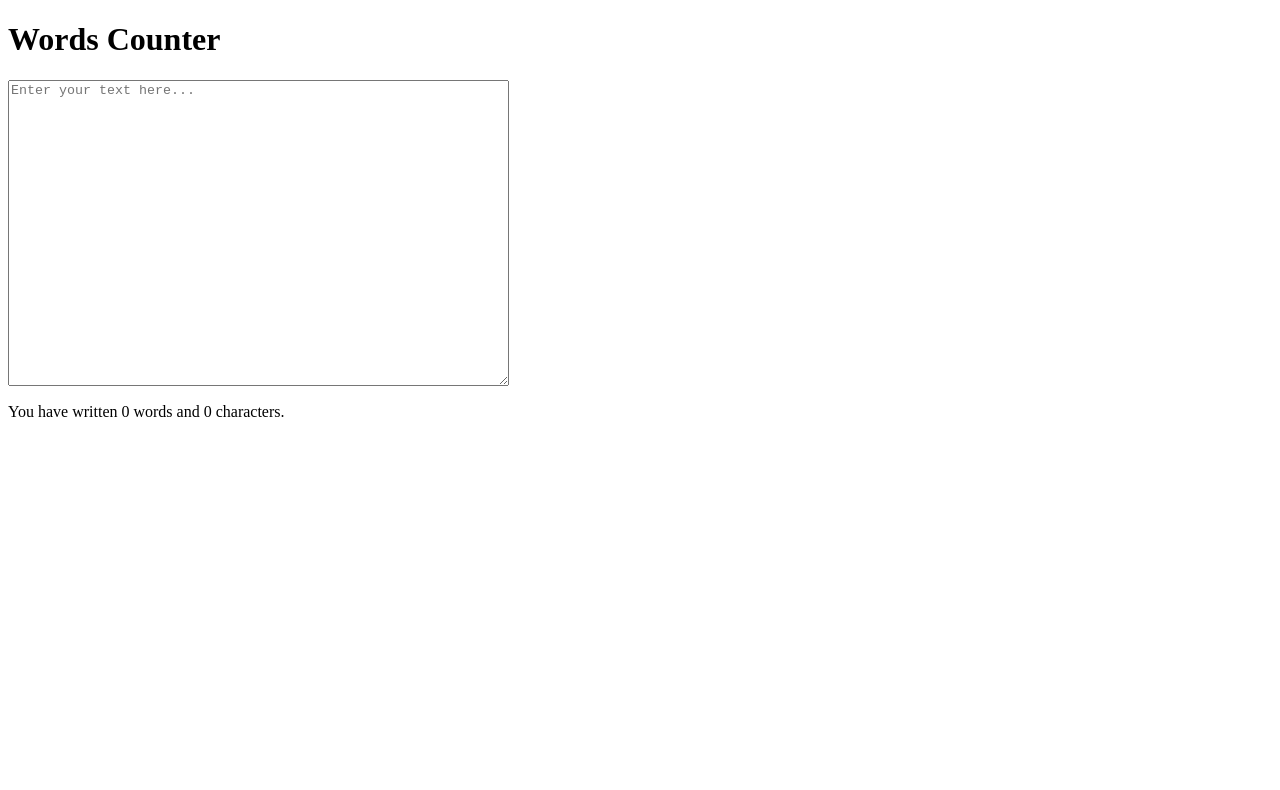
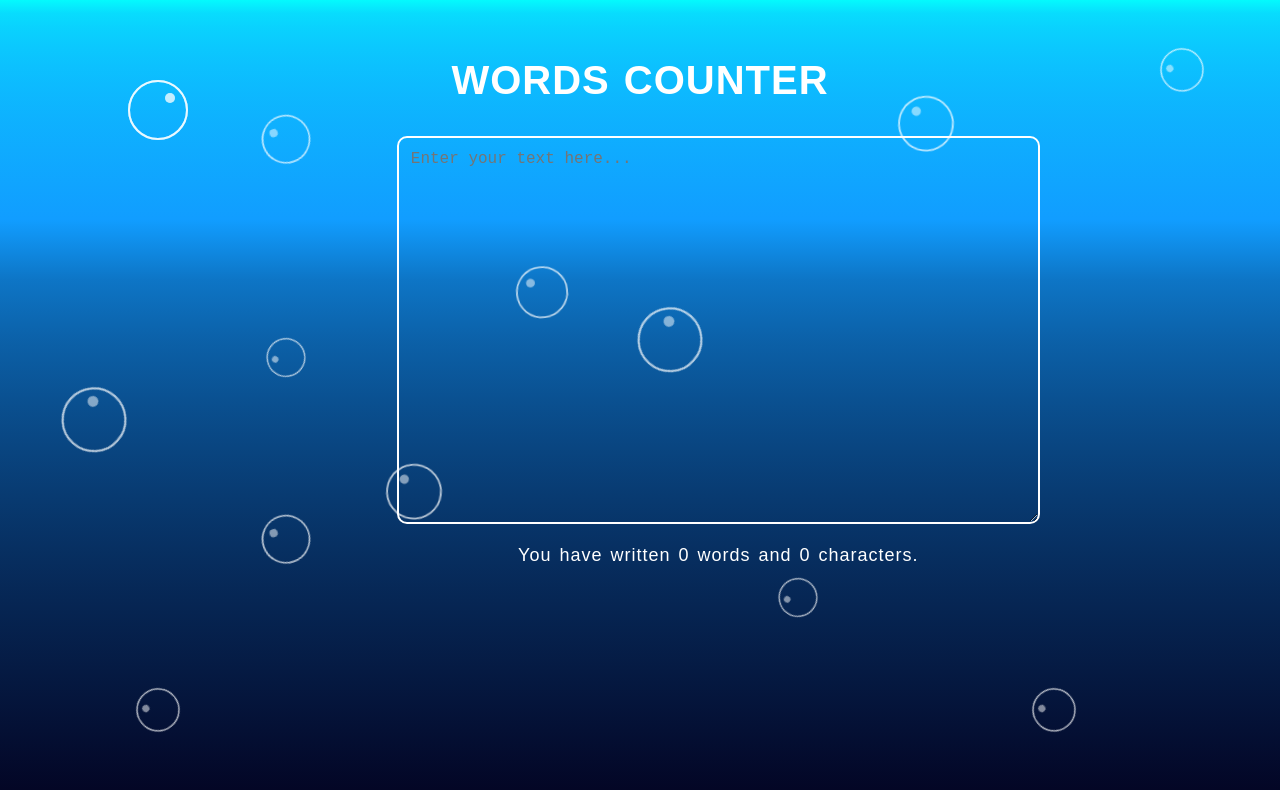
Before and after one commit to Profsain/words-counter-app, a plain HTML site: page index.html in a window 1280 px wide. Drawn offline with Linux system fonts and the light colour scheme.

Commit message:
add css style

```diff
--- a/index.html
+++ b/index.html
@@ -9,16 +9,32 @@
 </head>
 <body>
     <main>
-        <div class="container">
+        <div class="wrapper">
             <h1>Words Counter</h1>
-            <div>
+            <section class="container">
                 <textarea name="text" id="text" cols="60" rows="20" placeholder="Enter your text here..."></textarea>
-                <pre id="showText"></pre>
-            </div>
-            <div id="stat">
-                You have written 0 words and 0 characters.
-            </div>
+                <p id="stat">
+                    You have written 0 words and 0 characters.
+                </p>
+            </section>
+
+            <div><span class="dot"></span></div>
+            <div><span class="dot"></span></div>
+            <div><span class="dot"></span></div>
+            <div><span class="dot"></span></div>
+            <div><span class="dot"></span></div>
+            <div><span class="dot"></span></div>
+            <div><span class="dot"></span></div>
+            <div><span class="dot"></span></div>
+            <div><span class="dot"></span></div>
+            <div><span class="dot"></span></div>
+            <div><span class="dot"></span></div>
+            <div><span class="dot"></span></div>
+            <div><span class="dot"></span></div>
+            <div><span class="dot"></span></div>
+            <div><span class="dot"></span></div>
         </div>
+
     </main>
 
     <script src="scripts/counter.js"></script>
--- a/styles/style.css
+++ b/styles/style.css
@@ -0,0 +1,156 @@
+* {
+    padding: 0;
+    margin: 0;
+    box-sizing: border-box;
+}
+
+/* animated background style */
+.wrapper {
+    font-family: sans-serif;
+    letter-spacing: 1px;
+    word-spacing: 2px;
+    color: #fff;
+    height: 100%;
+    width: 100%;
+    background: linear-gradient(180deg, #04fafd, 5%, #119dff, 50%, #030423);
+    position: absolute;
+}
+  .wrapper h1 {
+    top: 10%;
+    left: 50%;
+    transform: translate(-50%, -50%);
+    position: absolute;
+    /* font-family: sans-serif;
+    letter-spacing: 1px;
+    word-spacing: 2px;
+    color: #fff; */
+    font-size: 40px;
+    font-weight: 888;
+    text-transform: uppercase;
+  }
+  .container {
+    position: absolute;
+    top: 15%;
+    left: 31%;
+    text-align: center;
+    font-size: 18px;
+    font-weight: 500;
+  }
+
+  .wrapper div {
+    height: 60px;
+    width: 60px;
+    border: 2px solid rgba(255, 255, 255, 0.7);
+    border-radius: 50px;
+    position: absolute;
+    top: 10%;
+    left: 10%;
+    animation: 4s linear infinite;
+  }
+  div .dot {
+    height: 10px;
+    width: 10px;
+    border-radius: 50px;
+    background: rgba(255, 255, 255, 0.5);
+    position: absolute;
+    top: 20%;
+    right: 20%;
+  }
+  .wrapper div:nth-child(1) {
+    top: 20%;
+    left: 20%;
+    animation: animate 8s linear infinite;
+  }
+  .wrapper div:nth-child(2) {
+    top: 60%;
+    left: 80%;
+    animation: animate 10s linear infinite;
+  }
+  .wrapper div:nth-child(3) {
+    top: 40%;
+    left: 40%;
+    animation: animate 3s linear infinite;
+  }
+  .wrapper div:nth-child(4) {
+    top: 66%;
+    left: 30%;
+    animation: animate 7s linear infinite;
+  }
+  .wrapper div:nth-child(5) {
+    top: 90%;
+    left: 10%;
+    animation: animate 9s linear infinite;
+  }
+  .wrapper div:nth-child(6) {
+    top: 30%;
+    left: 60%;
+    animation: animate 5s linear infinite;
+  }
+  .wrapper div:nth-child(7) {
+    top: 70%;
+    left: 20%;
+    animation: animate 8s linear infinite;
+  }
+  .wrapper div:nth-child(8) {
+    top: 75%;
+    left: 60%;
+    animation: animate 10s linear infinite;
+  }
+  .wrapper div:nth-child(9) {
+    top: 50%;
+    left: 50%;
+    animation: animate 6s linear infinite;
+  }
+  .wrapper div:nth-child(10) {
+    top: 45%;
+    left: 20%;
+    animation: animate 10s linear infinite;
+  }
+  .wrapper div:nth-child(11) {
+    top: 10%;
+    left: 90%;
+    animation: animate 9s linear infinite;
+  }
+  .wrapper div:nth-child(12) {
+    top: 20%;
+    left: 70%;
+    animation: animate 7s linear infinite;
+  }
+  .wrapper div:nth-child(13) {
+    top: 20%;
+    left: 20%;
+    animation: animate 8s linear infinite;
+  }
+  .wrapper div:nth-child(14) {
+    top: 60%;
+    left: 5%;
+    animation: animate 6s linear infinite;
+  }
+  .wrapper div:nth-child(15) {
+    top: 90%;
+    left: 80%;
+    animation: animate 9s linear infinite;
+  }
+  @keyframes animate {
+    0% {
+      transform: scale(0) translateY(0) rotate(70deg);
+    }
+    100% {
+      transform: scale(1.3) translateY(-100px) rotate(360deg);
+    }
+  }
+
+#text {
+    margin: 16px 0;
+    padding: 12px;
+    border: 2px solid #fff;
+    border-radius: 10px;
+    font-size: 16px;
+    background: transparent;
+    color: white;
+}
+
+#text:focus {
+    outline: none;
+    border: 2px solid #d8d8d8;
+}
```
